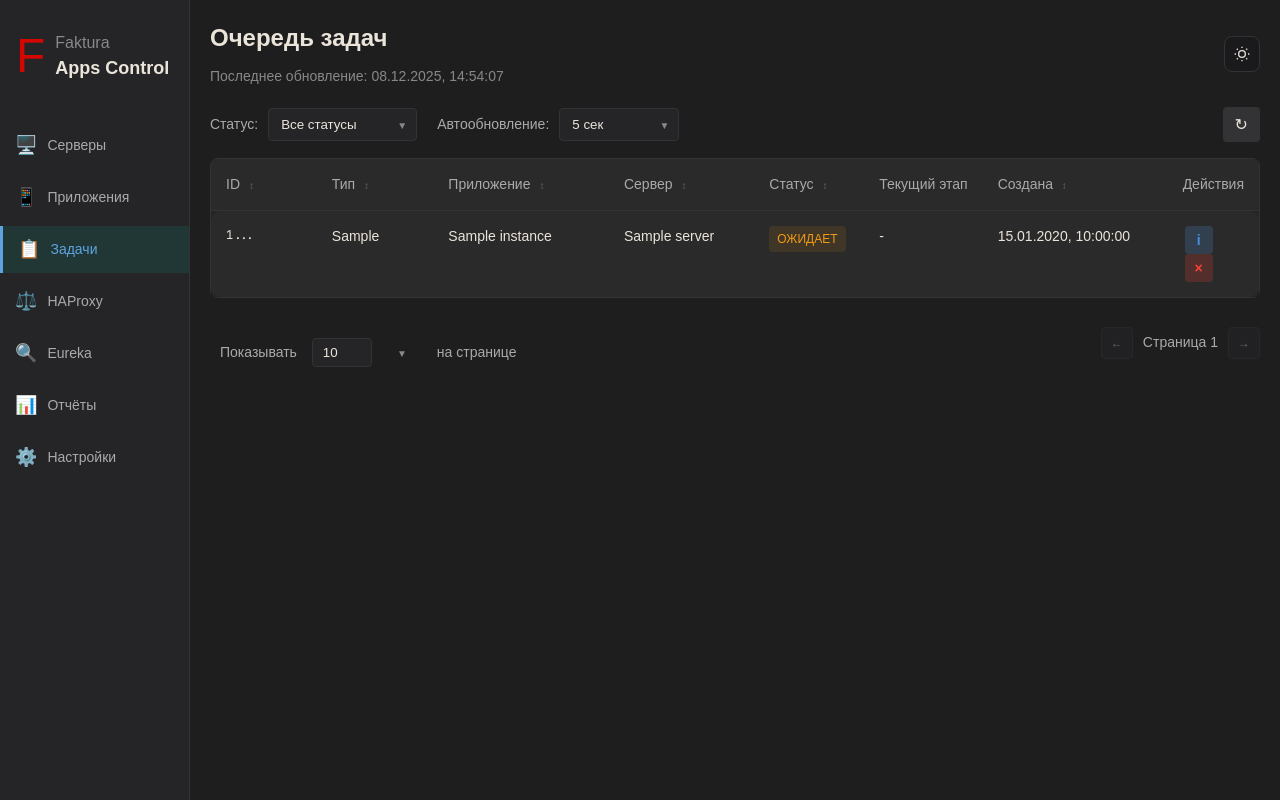
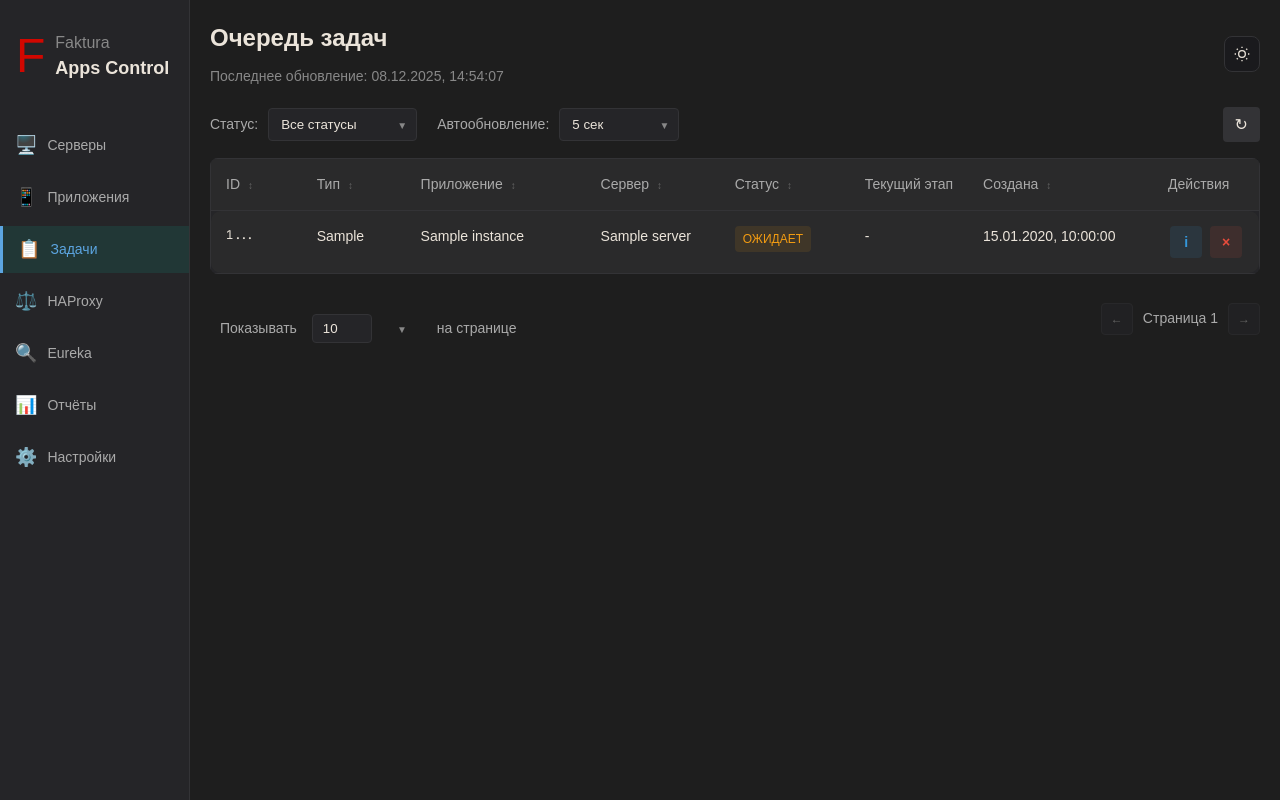
Before and after one commit to ppolevoy/AC, a Flask app: page /tasks in a window 1280 px wide. Run offline with Flask 3, Linux system fonts and the light colour scheme; tables that the repository leaves empty hold one stand-in row (values such as "Sample post"); parts of the project's set-up code (start-up, migrations or seed data) failed here and were passed over.

Commit message:
- Исправлена ошибка, из-за которой теги приложений, унаследованные от   групп, не учитывались при фильтрации и подсчете статусов приложений   на странице списка приложений. - Верстка таблицы в tasks

```diff
--- a/app/static/css/styles.css
+++ b/app/static/css/styles.css
@@ -945,7 +945,6 @@ body.light-theme .service-dot-badge {
 /* Column widths */
 .col-id { width: 110px; }
 .col-type { width: 120px; }
-.col-app { width: 180px; }
 .col-server { width: 150px; }
 .col-status { width: 110px; min-width: 110px; max-width: 110px; }
 .col-actions { width: 80px; text-align: center; }
@@ -2439,239 +2438,6 @@ body.light-theme .tag-filter-panel {
    6. PAGE-SPECIFIC STYLES
    ============================================================================= */
 
-/* --- 6.1 Tasks Page --- */
-.tasks-container {
-    margin-top: 20px;
-}
-
-.last-updated {
-    color: var(--text-muted);
-    font-size: var(--font-size-base);
-    text-align: right;
-}
-
-.current-task {
-    color: #4CAF50;
-    font-size: var(--font-size-base);
-    animation: pulse-task 1.5s infinite;
-}
-
-body.light-theme .current-task {
-    color: #2e7d32;
-}
-
-/* Task actions */
-.task-action-btn {
-    width: 28px;
-    height: 28px;
-    padding: 0;
-    border: none;
-    border-radius: var(--radius-md);
-    cursor: pointer;
-    font-size: var(--font-size-base);
-    font-weight: bold;
-    transition: all var(--transition-fast);
-    display: inline-flex;
-    align-items: center;
-    justify-content: center;
-    margin: 0 2px;
-    vertical-align: middle;
-}
-
-.view-task-btn {
-    background: rgba(74, 144, 226, 0.2);
-    color: #4a90e2;
-}
-
-.view-task-btn:hover {
-    background: rgba(74, 144, 226, 0.3);
-}
-
-body.light-theme .view-task-btn {
-    background: #e3f2fd;
-    color: #1976d2;
-}
-
-body.light-theme .view-task-btn:hover {
-    background: #bbdefb;
-}
-
-.cancel-task-btn {
-    background: rgba(244, 67, 54, 0.2);
-    color: #f44336;
-}
-
-.cancel-task-btn:hover {
-    background: rgba(244, 67, 54, 0.3);
-}
-
-body.light-theme .cancel-task-btn {
-    background: #ffebee;
-    color: #d32f2f;
-}
-
-body.light-theme .cancel-task-btn:hover {
-    background: #ffcdd2;
-}
-
-.task-id-cell {
-    font-family: var(--font-mono);
-    font-size: var(--font-size-sm);
-}
-
-/* Task details */
-.task-info-container {
-    display: flex;
-    flex-direction: column;
-    gap: 20px;
-}
-
-.task-info-section {
-    background-color: var(--surface-overlay);
-    border: 1px solid var(--border-default);
-    border-radius: var(--radius-lg);
-    padding: 16px;
-}
-
-.task-info-section h4 {
-    margin-top: 0;
-    margin-bottom: 15px;
-    padding-bottom: 10px;
-    border-bottom: 1px solid var(--border-default);
-    color: var(--color-primary);
-    font-size: var(--font-size-lg);
-    font-weight: 500;
-}
-
-.task-params {
-    background-color: var(--surface-raised);
-    border-radius: var(--radius-md);
-    padding: 10px;
-    font-family: var(--font-mono);
-    font-size: var(--font-size-base);
-    white-space: pre-wrap;
-    max-height: 150px;
-    overflow-y: auto;
-}
-
-body.light-theme .task-params {
-    border: 1px solid var(--border-default);
-}
-
-.task-result {
-    background-color: var(--surface-raised);
-    border-radius: var(--radius-md);
-    padding: 10px;
-    white-space: pre-wrap;
-    max-height: 150px;
-    overflow-y: auto;
-}
-
-body.light-theme .task-result {
-    border: 1px solid var(--border-default);
-}
-
-.task-error {
-    background-color: var(--color-danger-light);
-    border-radius: var(--radius-md);
-    padding: 10px;
-    color: var(--color-danger);
-    white-space: pre-wrap;
-    max-height: 150px;
-    overflow-y: auto;
-}
-
-/* Ansible summary table */
-.ansible-summary-table {
-    width: 100%;
-    border-collapse: collapse;
-    font-size: var(--font-size-base);
-    margin: 8px 0;
-}
-
-.ansible-summary-table th,
-.ansible-summary-table td {
-    padding: 8px 12px;
-    text-align: center;
-    border: 1px solid var(--border-default);
-}
-
-.ansible-summary-table th {
-    background: var(--surface-raised);
-    color: var(--text-secondary);
-    font-weight: 500;
-    text-transform: uppercase;
-    font-size: var(--font-size-sm);
-}
-
-.ansible-summary-table td.col-host {
-    text-align: left;
-    font-family: var(--font-mono);
-}
-
-.ansible-summary-table .col-ok,
-.ansible-summary-table .col-changed,
-.ansible-summary-table .col-unreachable,
-.ansible-summary-table .col-failed,
-.ansible-summary-table .col-skipped {
-    width: 80px;
-}
-
-.ansible-summary-table .changed-value {
-    color: #ffc107;
-    font-weight: bold;
-}
-
-.ansible-summary-table .error-value {
-    color: #f44336;
-    font-weight: bold;
-}
-
-.ansible-summary-table .summary-row-ok {
-    background: rgba(76, 175, 80, 0.1);
-}
-
-.ansible-summary-table .summary-row-error {
-    background: rgba(244, 67, 54, 0.1);
-}
-
-/* Display summaries */
-.display-summaries {
-    display: flex;
-    flex-direction: column;
-    gap: 12px;
-}
-
-.display-summary-block {
-    background: var(--surface-sunken);
-    border-radius: var(--radius-md);
-    overflow: hidden;
-}
-
-.display-summary-title {
-    background: var(--surface-raised);
-    color: var(--text-secondary);
-    padding: 6px 12px;
-    font-size: var(--font-size-sm);
-    font-weight: 500;
-    border-bottom: 1px solid var(--border-default);
-}
-
-.display-summary-content {
-    margin: 0;
-    padding: 12px;
-    font-size: var(--font-size-sm);
-    line-height: 1.5;
-    white-space: pre-wrap;
-    word-break: break-word;
-    color: #4caf50;
-    font-family: var(--font-mono);
-}
-
-body.light-theme .display-summary-content {
-    color: #2e7d32;
-}
-
 /* Events table */
 .events-table {
     width: 100%;
--- /dev/null
+++ b/app/static/css/tasks.css
@@ -0,0 +1,322 @@
+/**
+ * tasks.css
+ * Стили для страницы очереди задач
+ *
+ * Секции:
+ * 1. CONTAINER
+ * 2. HEADER CONTROLS
+ * 3. TABLE COLUMNS
+ * 4. ACTION BUTTONS
+ * 5. TASK DETAILS MODAL
+ * 6. ANSIBLE SUMMARY TABLE
+ * 7. DISPLAY SUMMARIES
+ * 8. ANIMATIONS
+ */
+
+/* =============================================================================
+   1. CONTAINER
+   ============================================================================= */
+
+.tasks-container {
+    margin-top: var(--space-xl);
+}
+
+.last-updated {
+    color: var(--text-muted);
+    font-size: var(--font-size-base);
+    text-align: right;
+}
+
+.current-task {
+    color: var(--color-success);
+    font-size: var(--font-size-base);
+    animation: pulse-task 1.5s infinite;
+}
+
+/* =============================================================================
+   2. HEADER CONTROLS
+   ============================================================================= */
+
+.tasks-container .table-header-controls {
+    display: flex;
+    justify-content: space-between;
+    align-items: center;
+    margin-bottom: var(--space-lg);
+}
+
+.tasks-container .table-footer {
+    display: flex;
+    justify-content: space-between;
+    align-items: center;
+    margin-top: var(--space-xl);
+}
+
+/* =============================================================================
+   3. TABLE COLUMNS
+   ============================================================================= */
+
+/* Возвращаем оригинальные размеры - только width без жёстких ограничений */
+.col-id {
+    width: 110px;
+}
+
+.col-type {
+    width: 120px;
+}
+
+.tasks-container .col-app,
+.data-table .col-app {
+    min-width: 180px;
+    max-width: 650px;
+    width: auto;
+    word-wrap: break-word;
+    word-break: break-word;
+    white-space: normal;
+}
+
+.col-server {
+    width: 160px;
+}
+
+/* Увеличена ширина для "ВЫПОЛНЯЕТСЯ" */
+.col-status {
+    width: 130px;
+    min-width: 130px;
+    max-width: 130px;
+}
+
+.col-actions {
+    width: 90px;
+    min-width: 90px;
+    text-align: center;
+    white-space: nowrap;
+}
+
+.col-progress {
+    max-width: 300px;
+    word-wrap: break-word;
+    word-break: break-word;
+    white-space: normal;
+}
+
+.data-table .col-created {
+    width: 185px;
+    max-width: 185px;
+    min-width: 185px;
+    white-space: nowrap;
+    overflow: hidden;
+    text-overflow: ellipsis;
+}
+
+.sort-icon {
+    font-size: var(--font-size-xs);
+    margin-left: var(--space-xs);
+    color: var(--text-disabled);
+}
+
+.task-id-cell {
+    font-family: var(--font-mono);
+    font-size: var(--font-size-sm);
+}
+
+/* =============================================================================
+   4. ACTION BUTTONS
+   ============================================================================= */
+
+.task-action-btn {
+    width: 32px;
+    height: 32px;
+    padding: 0;
+    border: none;
+    border-radius: var(--radius-md);
+    cursor: pointer;
+    font-size: var(--font-size-base);
+    font-weight: bold;
+    transition: all var(--transition-fast);
+    display: inline-flex;
+    align-items: center;
+    justify-content: center;
+    margin: 0 2px;
+    vertical-align: middle;
+}
+
+.view-task-btn {
+    background: var(--color-info-light);
+    color: var(--color-info);
+}
+
+.view-task-btn:hover {
+    background: var(--color-info);
+    color: white;
+}
+
+.cancel-task-btn {
+    background: var(--color-danger-light);
+    color: var(--color-danger);
+}
+
+.cancel-task-btn:hover {
+    background: var(--color-danger);
+    color: white;
+}
+
+/* =============================================================================
+   5. TASK DETAILS MODAL
+   ============================================================================= */
+
+.task-info-container {
+    display: flex;
+    flex-direction: column;
+    gap: var(--space-xl);
+}
+
+.task-info-section {
+    background-color: var(--surface-overlay);
+    border: 1px solid var(--border-default);
+    border-radius: var(--radius-lg);
+    padding: var(--space-lg);
+}
+
+.task-info-section h4 {
+    margin-top: 0;
+    margin-bottom: var(--space-lg);
+    padding-bottom: var(--space-md);
+    border-bottom: 1px solid var(--border-default);
+    color: var(--color-primary);
+    font-size: var(--font-size-lg);
+    font-weight: 500;
+}
+
+.task-params {
+    background-color: var(--surface-raised);
+    border: 1px solid var(--border-subtle);
+    border-radius: var(--radius-md);
+    padding: var(--space-md);
+    font-family: var(--font-mono);
+    font-size: var(--font-size-base);
+    white-space: pre-wrap;
+    max-height: 150px;
+    overflow-y: auto;
+}
+
+.task-result {
+    background-color: var(--surface-raised);
+    border: 1px solid var(--border-subtle);
+    border-radius: var(--radius-md);
+    padding: var(--space-md);
+    white-space: pre-wrap;
+    max-height: 150px;
+    overflow-y: auto;
+}
+
+.task-error {
+    background-color: var(--color-danger-light);
+    border-radius: var(--radius-md);
+    padding: var(--space-md);
+    color: var(--color-danger);
+    white-space: pre-wrap;
+    max-height: 150px;
+    overflow-y: auto;
+}
+
+/* =============================================================================
+   6. ANSIBLE SUMMARY TABLE
+   ============================================================================= */
+
+.ansible-summary-table {
+    width: 100%;
+    border-collapse: collapse;
+    font-size: var(--font-size-base);
+    margin: var(--space-sm) 0;
+}
+
+.ansible-summary-table th,
+.ansible-summary-table td {
+    padding: var(--space-sm) var(--space-md);
+    text-align: center;
+    border: 1px solid var(--border-default);
+}
+
+.ansible-summary-table th {
+    background: var(--surface-raised);
+    color: var(--text-secondary);
+    font-weight: 500;
+    text-transform: uppercase;
+    font-size: var(--font-size-sm);
+}
+
+.ansible-summary-table td.col-host {
+    text-align: left;
+    font-family: var(--font-mono);
+}
+
+.ansible-summary-table .col-ok,
+.ansible-summary-table .col-changed,
+.ansible-summary-table .col-unreachable,
+.ansible-summary-table .col-failed,
+.ansible-summary-table .col-skipped {
+    width: 80px;
+}
+
+.ansible-summary-table .changed-value {
+    color: var(--color-warning);
+    font-weight: bold;
+}
+
+.ansible-summary-table .error-value {
+    color: var(--color-danger);
+    font-weight: bold;
+}
+
+.ansible-summary-table .summary-row-ok {
+    background: var(--color-success-light);
+}
+
+.ansible-summary-table .summary-row-error {
+    background: var(--color-danger-light);
+}
+
+/* =============================================================================
+   7. DISPLAY SUMMARIES
+   ============================================================================= */
+
+.display-summaries {
+    display: flex;
+    flex-direction: column;
+    gap: var(--space-md);
+}
+
+.display-summary-block {
+    background: var(--surface-sunken);
+    border-radius: var(--radius-md);
+    overflow: hidden;
+}
+
+.display-summary-title {
+    background: var(--surface-raised);
+    color: var(--text-secondary);
+    padding: var(--space-sm) var(--space-md);
+    font-size: var(--font-size-sm);
+    font-weight: 500;
+    border-bottom: 1px solid var(--border-default);
+}
+
+.display-summary-content {
+    margin: 0;
+    padding: var(--space-md);
+    font-size: var(--font-size-sm);
+    line-height: 1.5;
+    white-space: pre-wrap;
+    word-break: break-word;
+    color: var(--color-success);
+    font-family: var(--font-mono);
+}
+
+/* =============================================================================
+   8. ANIMATIONS
+   ============================================================================= */
+
+@keyframes pulse-task {
+    0%, 100% { opacity: 1; }
+    50% { opacity: 0.6; }
+}
--- a/app/templates/tasks.html
+++ b/app/templates/tasks.html
@@ -3,6 +3,10 @@
 {% block title %}Faktura Apps - Очередь задач{% endblock %}
 
 {% block page_title %}Очередь задач{% endblock %}
+
+{% block extra_head %}
+<link rel="stylesheet" href="{{ url_for('static', filename='css/tasks.css') }}">
+{% endblock %}
 
 {% block subheader %}
 <div class="subheader">
```
Also changed, not shown: app/static/js/applications/applications.js (+12 -6 lines), scr.png (added).
